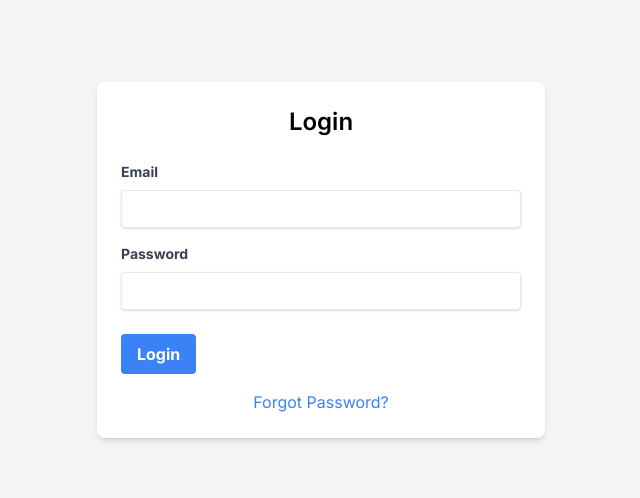
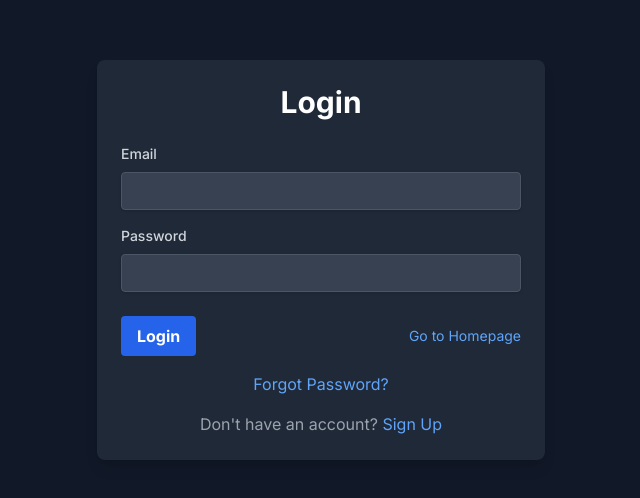
Before and after one commit to mariotrejr/headstarter-hackathon-1, a Next.js app: page /login in a window 1280 px wide. Shown: the part 140-638 px from the top of the page, without its empty margins (319-959 px from the left). Built offline with nearby package versions, Linux system fonts and the light colour scheme; no server answers.

Commit message:
cleaned up login and signup

```diff
--- a/app/forgotpass/page.js
+++ b/app/forgotpass/page.js
@@ -3,6 +3,7 @@
 import { useState } from "react";
 import { sendPasswordResetEmail } from "firebase/auth";
 import { auth } from "../../firebase";
+import Link from "next/link";
 
 export default function ForgotPassword() {
   const [email, setEmail] = useState("");
@@ -34,17 +35,17 @@ export default function ForgotPassword() {
   };
 
   return (
-    <div className="flex items-center justify-center h-screen bg-gray-100">
-      <div className="w-full max-w-md bg-white rounded-lg shadow-md p-6">
-        <h2 className="text-2xl font-semibold mb-6 text-center">Forgot Password</h2>
+    <div className="flex items-center justify-center h-screen bg-gray-900">
+      <div className="w-full max-w-md bg-gray-800 rounded-lg shadow-lg p-6">
+        <h2 className="text-3xl font-bold mb-6 text-white text-center">Forgot Password</h2>
         {message && (
-          <p className={`text-center mb-4 font-bold text-lg animate-pulse ${message.includes("sent") ? "text-green-700" : "text-red-700"}`}>
+          <p className={`text-center mb-4 font-bold text-lg animate-pulse ${message.includes("sent") ? "text-green-400" : "text-red-400"}`}>
             {message}
           </p>
         )}
         <form onSubmit={handlePasswordReset}>
           <div className="mb-4">
-            <label className="block text-gray-700 text-sm font-bold mb-2" htmlFor="email">
+            <label className="block text-gray-300 text-sm font-medium mb-2" htmlFor="email">
               Email
             </label>
             <input
@@ -52,18 +53,31 @@ export default function ForgotPassword() {
               type="email"
               value={email}
               onChange={(e) => setEmail(e.target.value)}
-              className="shadow appearance-none border rounded w-full py-2 px-3 text-gray-700 leading-tight focus:outline-none focus:shadow-outline"
+              className="bg-gray-700 shadow appearance-none border border-gray-600 rounded w-full py-2 px-3 text-gray-300 leading-tight focus:outline-none focus:shadow-outline"
               required
             />
           </div>
-          <div className="flex items-center justify-between">
+          <div className="flex items-center justify-between mb-4">
             <button
               type="submit"
-              className="bg-green-500 hover:bg-green-700 text-white font-bold py-2 px-4 rounded focus:outline-none focus:shadow-outline"
+              className="bg-blue-600 hover:bg-blue-800 text-white font-bold py-2 px-4 rounded focus:outline-none focus:shadow-outline"
               disabled={loading}
             >
               {loading ? "Sending..." : "Send Reset Email"}
             </button>
+          </div>
+          <div className="text-center mt-4">
+            <p className="text-gray-400">
+              Remember your password?{' '}
+              <Link href="/login" className="text-blue-400 hover:text-blue-600">
+                Log In
+              </Link>
+            </p>
+            <p className="text-gray-400 mt-4">
+              <Link href="/" className="text-blue-400 hover:text-blue-600">
+                Go to Homepage
+              </Link>
+            </p>
           </div>
         </form>
       </div>
--- a/app/login/page.js
+++ b/app/login/page.js
@@ -4,6 +4,7 @@ import { useState } from "react";
 import { useRouter } from "next/navigation";
 import { signInWithEmailAndPassword } from "firebase/auth";
 import { auth } from "../../firebase"; // Ensure correct import
+import Link from "next/link";
 
 export default function Login() {
   const [email, setEmail] = useState("");
@@ -44,13 +45,13 @@ export default function Login() {
   };
 
   return (
-    <div className="flex items-center justify-center h-screen bg-gray-100">
-      <div className="w-full max-w-md bg-white rounded-lg shadow-md p-6">
-        <h2 className="text-2xl font-semibold mb-6 text-center">Login</h2>
-        {error && <p className="text-red-700 text-center mb-4 font-bold text-lg animate-pulse">{error}</p>}
+    <div className="flex items-center justify-center h-screen bg-gray-900">
+      <div className="w-full max-w-md bg-gray-800 rounded-lg shadow-lg p-6">
+        <h2 className="text-3xl font-bold mb-6 text-white text-center">Login</h2>
+        {error && <p className="text-red-400 text-center mb-4 font-bold text-lg animate-pulse">{error}</p>}
         <form onSubmit={handleLogin}>
           <div className="mb-4">
-            <label className="block text-gray-700 text-sm font-bold mb-2" htmlFor="email">
+            <label className="block text-gray-300 text-sm font-medium mb-2" htmlFor="email">
               Email
             </label>
             <input
@@ -58,12 +59,12 @@ export default function Login() {
               type="email"
               value={email}
               onChange={(e) => setEmail(e.target.value)}
-              className="shadow appearance-none border rounded w-full py-2 px-3 text-gray-700 leading-tight focus:outline-none focus:shadow-outline"
+              className="bg-gray-700 shadow appearance-none border border-gray-600 rounded w-full py-2 px-3 text-gray-300 leading-tight focus:outline-none focus:shadow-outline"
               required
             />
           </div>
           <div className="mb-6">
-            <label className="block text-gray-700 text-sm font-bold mb-2" htmlFor="password">
+            <label className="block text-gray-300 text-sm font-medium mb-2" htmlFor="password">
               Password
             </label>
             <input
@@ -71,26 +72,32 @@ export default function Login() {
               type="password"
               value={password}
               onChange={(e) => setPassword(e.target.value)}
-              className="shadow appearance-none border rounded w-full py-2 px-3 text-gray-700 leading-tight focus:outline-none focus:shadow-outline"
+              className="bg-gray-700 shadow appearance-none border border-gray-600 rounded w-full py-2 px-3 text-gray-300 leading-tight focus:outline-none focus:shadow-outline"
               required
             />
           </div>
-          <div className="flex items-center justify-between">
+          <div className="flex items-center justify-between mb-4">
             <button
               type="submit"
-              className="bg-blue-500 hover:bg-blue-700 text-white font-bold py-2 px-4 rounded focus:outline-none focus:shadow-outline"
+              className="bg-blue-600 hover:bg-blue-800 text-white font-bold py-2 px-4 rounded focus:outline-none focus:shadow-outline"
               disabled={loading}
             >
               {loading ? "Logging in..." : "Login"}
             </button>
+            <Link href="/" className="text-blue-400 hover:text-blue-600 text-sm">
+              Go to Homepage
+            </Link>
           </div>
           <div className="text-center mt-4">
-            <a
-              href="/forgotpass"
-              className="text-blue-500 hover:text-blue-700"
-            >
+            <Link href="/forgotpass" className="text-blue-400 hover:text-blue-600">
               Forgot Password?
-            </a>
+            </Link>
+            <p className="text-gray-400 mt-4">
+              Don't have an account?{' '}
+              <Link href="/signup" className="text-blue-400 hover:text-blue-600">
+                Sign Up
+              </Link>
+            </p>
           </div>
         </form>
       </div>
--- a/app/signup/page.js
+++ b/app/signup/page.js
@@ -4,6 +4,7 @@ import { useState } from "react";
 import { useRouter } from "next/navigation";
 import { createUserWithEmailAndPassword } from "firebase/auth";
 import { auth } from "../../firebase";
+import Link from "next/link";
 
 export default function Signup() {
   const [email, setEmail] = useState("");
@@ -17,7 +18,7 @@ export default function Signup() {
 
     try {
       await createUserWithEmailAndPassword(auth, email, password);
-      router.push("/"); // Redirect to landing page after signup
+      router.push("/dashboard"); // Redirect to dashboard after signup
     } catch (err) {
       switch (err.code) {
         case 'auth/email-already-in-use':
@@ -36,13 +37,13 @@ export default function Signup() {
   };
 
   return (
-    <div className="flex items-center justify-center h-screen bg-gray-100">
-      <div className="w-full max-w-md bg-white rounded-lg shadow-md p-6">
-        <h2 className="text-2xl font-semibold mb-6 text-center">Sign Up</h2>
-        {error && <p className="text-red-700 text-center mb-4 font-bold text-lg animate-pulse">{error}</p>}
+    <div className="flex items-center justify-center h-screen bg-gray-900">
+      <div className="w-full max-w-md bg-gray-800 rounded-lg shadow-lg p-6">
+        <h2 className="text-3xl font-bold mb-6 text-white text-center">Sign Up</h2>
+        {error && <p className="text-red-400 text-center mb-4 font-bold text-lg animate-pulse">{error}</p>}
         <form onSubmit={handleSignup}>
           <div className="mb-4">
-            <label className="block text-gray-700 text-sm font-bold mb-2" htmlFor="email">
+            <label className="block text-gray-300 text-sm font-medium mb-2" htmlFor="email">
               Email
             </label>
             <input
@@ -50,12 +51,12 @@ export default function Signup() {
               type="email"
               value={email}
               onChange={(e) => setEmail(e.target.value)}
-              className="shadow appearance-none border rounded w-full py-2 px-3 text-gray-700 leading-tight focus:outline-none focus:shadow-outline"
+              className="bg-gray-700 shadow appearance-none border border-gray-600 rounded w-full py-2 px-3 text-gray-300 leading-tight focus:outline-none focus:shadow-outline"
               required
             />
           </div>
           <div className="mb-6">
-            <label className="block text-gray-700 text-sm font-bold mb-2" htmlFor="password">
+            <label className="block text-gray-300 text-sm font-medium mb-2" htmlFor="password">
               Password
             </label>
             <input
@@ -63,17 +64,28 @@ export default function Signup() {
               type="password"
               value={password}
               onChange={(e) => setPassword(e.target.value)}
-              className="shadow appearance-none border rounded w-full py-2 px-3 text-gray-700 leading-tight focus:outline-none focus:shadow-outline"
+              className="bg-gray-700 shadow appearance-none border border-gray-600 rounded w-full py-2 px-3 text-gray-300 leading-tight focus:outline-none focus:shadow-outline"
               required
             />
           </div>
-          <div className="flex items-center justify-between">
+          <div className="flex items-center justify-between mb-4">
             <button
               type="submit"
-              className="bg-green-500 hover:bg-green-700 text-white font-bold py-2 px-4 rounded focus:outline-none focus:shadow-outline"
+              className="bg-green-600 hover:bg-green-800 text-white font-bold py-2 px-4 rounded focus:outline-none focus:shadow-outline"
             >
               Sign Up
             </button>
+          </div>
+          <div className="text-center mt-4">
+            <p className="text-gray-400 mb-4">
+              Already have an account?{' '}
+              <Link href="/login" className="text-blue-400 hover:text-blue-600">
+                Log In
+              </Link>
+            </p>
+            <Link href="/" className="text-blue-400 hover:text-blue-600">
+              Go to Homepage
+            </Link>
           </div>
         </form>
       </div>
```
